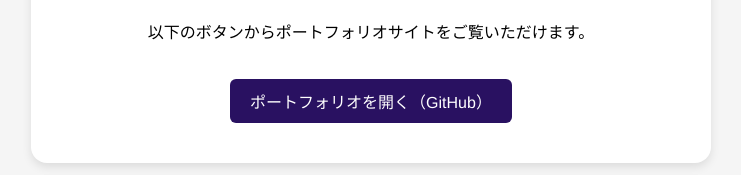
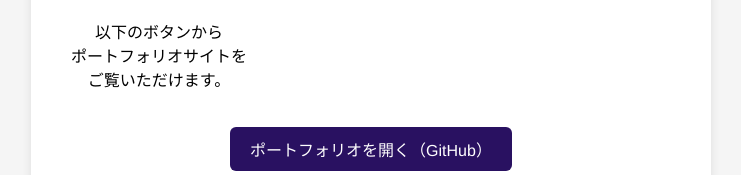
Before and after one commit to koiaki4iq/portfolio-pdf, a plain HTML site: page index.html in a window 1280 px wide. Shown: the part 169-344 px from the top of the page, without its empty margins (269-1010 px from the left). Drawn offline with Linux system fonts and the light colour scheme.

Commit message:
Update index.html 0255

```diff
--- a/index.html
+++ b/index.html
@@ -18,7 +18,11 @@
       box-shadow: 0 4px 10px rgba(0,0,0,0.1);
       max-width: 600px;
       margin: auto;
-      margin-bottom: 15px
+    }
+    .container1 p {
+      display: flex;
+      jutyfi-content: center;
+      text-align: center;
     }
     .container1 a {
       display: inline-block;
@@ -61,7 +65,7 @@
   <body>
   <div class="container1">
     <h1>ak Portfolio</h1>
-    <p>以下のボタンからポートフォリオサイトをご覧いただけます。</p>
+    <p>以下のボタンから<br>ポートフォリオサイトを<br>ご覧いただけます。</p>
     <a href=" https://koiaki4iq.github.io/portfolio/" target="_blank">
       ポートフォリオを開く（GitHub）
     </a>
```
